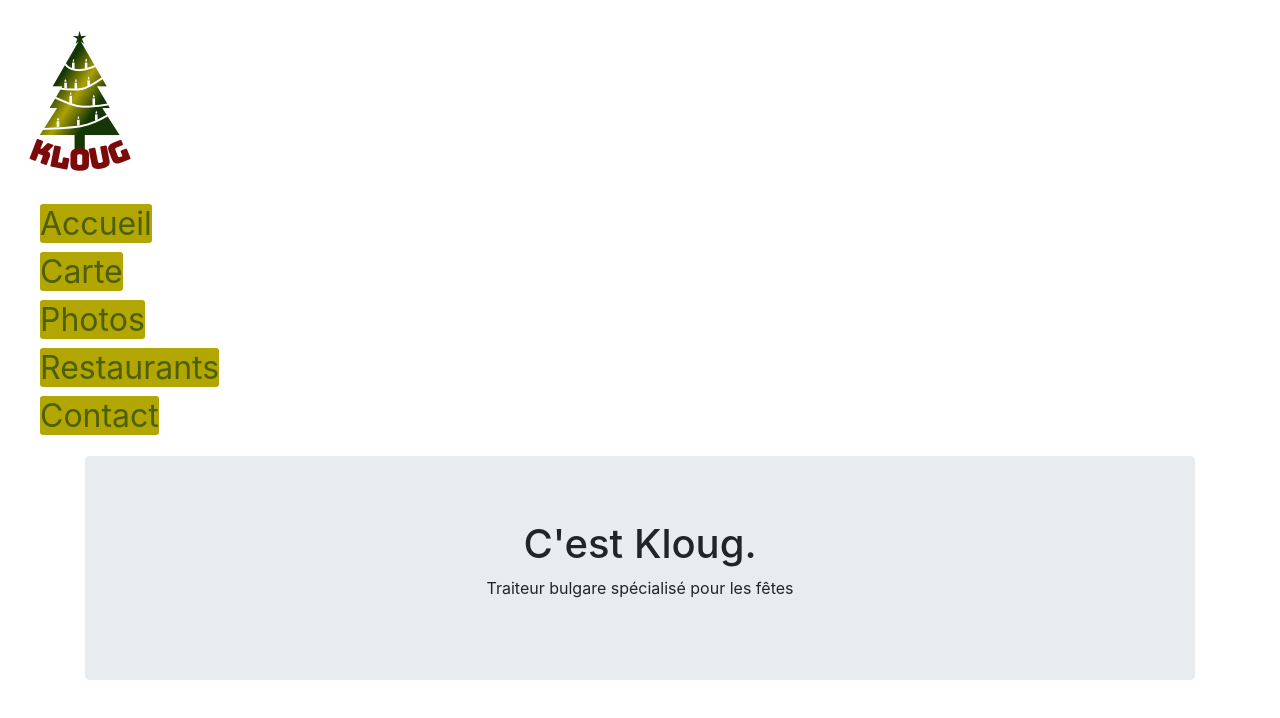
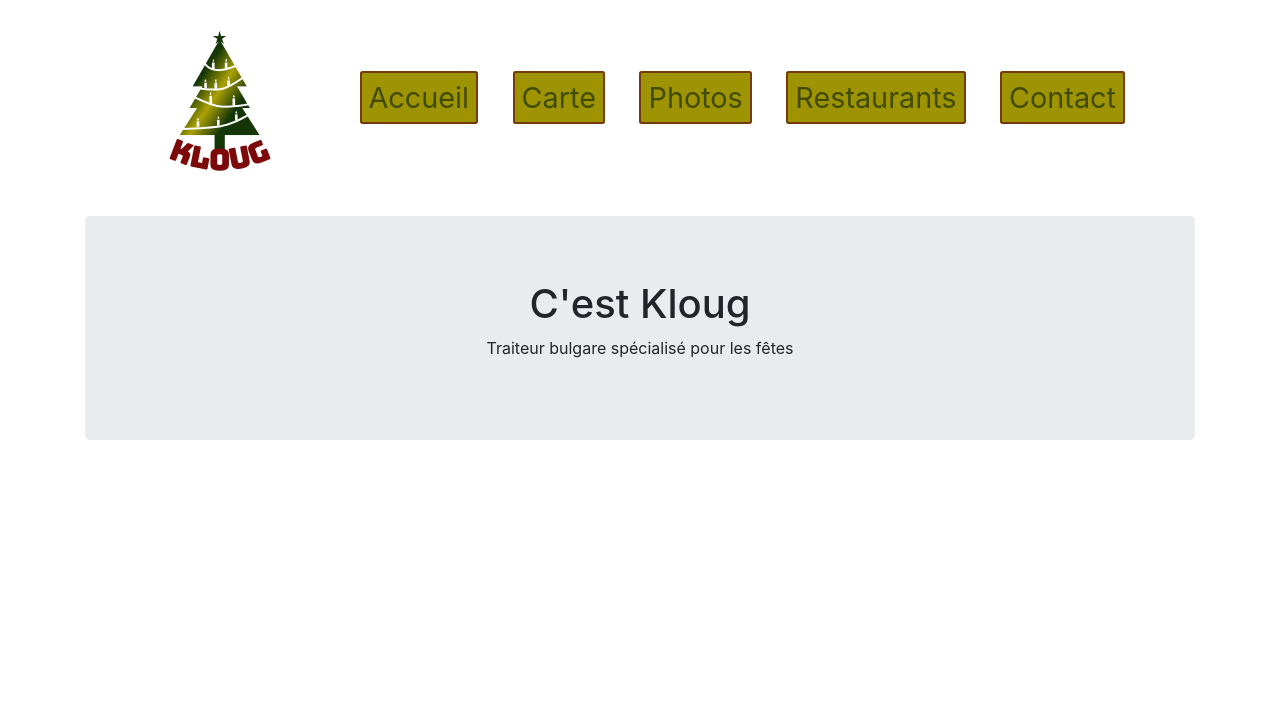
Before and after one commit to Dorgenark/restaurant-css-framework, a plain HTML site: page index.html in a window 1280 px wide. Drawn offline with Linux system fonts and the light colour scheme.

Commit message:
heading enfin acceptable

```diff
--- a/assets/css/style.css
+++ /dev/null
@@ -1,19 +0,0 @@
-body {
-  font-family: 'Roboto', sans-serif;
-}
-
-.jumbotron {
-  text-align: center;
-}
-
-.pages {
-  list-style-type: none;
-  text-decoration: none;
-  font-size: 200%;
-}
-
-.pages a {
-  color: #4F5F06;
-  background-color: #B2A602;
-  border-radius: 3px;
-}
--- a/index.html
+++ b/index.html
@@ -2,27 +2,27 @@
 	<head>
 		<title></title>
 		<meta charset="utf-8">
-		<link href="assets/css/style.css" type="text/css" rel="stylesheet">
+		<link href="style.css" type="text/css" rel="stylesheet">
 		<link rel="stylesheet" href="assets/css/bootstrap.min.css">
 		<link href="https://fonts.googleapis.com/css?family=Roboto" rel="stylesheet">
 	</head>
 <body>
-			<div class="row">
-				<img src="assets/img/klouglogo.png" />
-				<div class="col-12 col-sm-12 col-md-12 col-lg-12">
-				<ul>
-					<li class="pages"><a href="index.html">Accueil</a></li>
-					<li class="pages"><a href="carte.html">Carte</a></li>
-					<li class="pages"><a href="photos.html">Photos</a></li>
-					<li class="pages"><a href="restaurants.html">Restaurants</a></li>
-					<li class="pages"><a href="contact.html">Contact</a></li>
-				</ul>
-				</div>
-			</div>
+	<div class="container">
+		<div class="headerdisplay row">
+			<ul>
+				<li class="pageslogo col-2"><a href="index.html"><img src="assets/img/klouglogo.png" /></a></li>
+				<li class="pages active col-2"><a href="index.html">Accueil</a></li>
+				<li class="pages col-2"><a href="carte.html">Carte</a></li>
+				<li class="pages col-2"><a href="photos.html">Photos</a></li>
+				<li class="pages col-2"><a href="restaurants.html">Restaurants</a></li>
+				<li class="pages col-2"><a href="contact.html">Contact</a></li>
+			</ul>
+		</div>
+	</div>
 
 	<div class="container">
 	  <div class="jumbotron">
-	    <h1>C'est Kloug.</h1>
+	    <h1>C'est Kloug</h1>
 	    <p>Traiteur bulgare spécialisé pour les fêtes</p>
 		</div>
 	</div>
--- a/style.css
+++ b/style.css
@@ -0,0 +1,35 @@
+body {
+  font-family: 'Roboto', sans-serif;
+}
+
+.headerdisplay {
+  display: flex;
+  justify-content: space-between;
+}
+
+.jumbotron {
+  text-align: center;
+}
+
+.pages, .pageslogo {
+  list-style-type: none;
+  text-decoration: none;
+  font-size: 180%;
+  display: inline;
+}
+
+.pages a {
+  color: #404C05;
+  background-color: #9E9302;
+  border: 2px solid #753B0E;
+  border-radius: 3px;
+  padding: 7px;
+}
+
+.pages a:hover {
+  color: #9E9302;
+  background-color: #4F5F06;
+  border: 2px solid #753B0E;
+  border-radius: 3px;
+  padding: 7px;
+}
```
